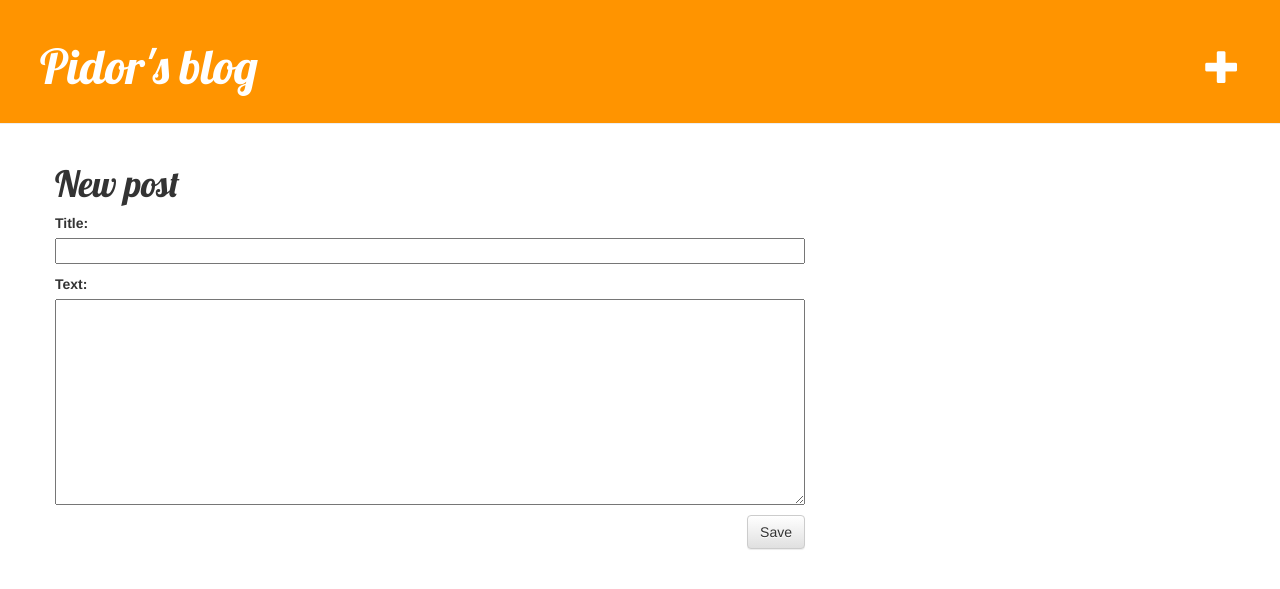
After one commit to diekunz/django-blog, a Django app: page /post/new/ in a window 1280 px wide. The commit adds this page. Shown: the top 589 px of the page. Run offline with Django 4.2, Linux system fonts and the light colour scheme; some libraries are stand-ins or nearby versions.

Commit message:
Added views to create/edit blog post inside the site.

```diff
--- /dev/null
+++ b/blog/forms.py
@@ -0,0 +1,9 @@
+from django import forms
+
+from .models import Post
+
+class PostForm(forms.ModelForm):
+
+    class Meta:
+        model = Post
+        fields = ('title', 'text',)
--- a/blog/static/css/blog.css
+++ b/blog/static/css/blog.css
@@ -20,6 +20,7 @@ h1, h2, h3, h4 {
 
 .date {
     color: #828282;
+    display: inline;
 }
 
 .save {
@@ -44,3 +45,11 @@ h1, h2, h3, h4 {
 .post h1 a, .post h1 a:visited {
     color: #000000;
 }
+
+.btn-edit-post {
+    margin-left: 15px;
+}
+
+.btn-new-post {
+    margin-top: 80%;
+}
--- a/blog/templates/blog/base.html
+++ b/blog/templates/blog/base.html
@@ -9,6 +9,7 @@
     </head>
     <body>
         <div class="page-header">
+            <a href="{% url 'post_new' %}" class="top-menu"><span class="glyphicon glyphicon-plus btn-new-post"></span></a>
             <h1><a href="/">Pidor's blog</a></h1>
         </div>
 
--- a/blog/templates/blog/post_detail.html
+++ b/blog/templates/blog/post_detail.html
@@ -9,5 +9,6 @@
                 {{ post.published_date }}
             </div>
         {% endif %}
+        <a class="btn btn-edit-post btn-default" href="{% url 'post_edit' pk=post.pk %}"><span class="glyphicon glyphicon-pencil"></span></a>
     </div>
 {% endblock %}
--- /dev/null
+++ b/blog/templates/blog/post_edit.html
@@ -0,0 +1,9 @@
+{% extends 'blog/base.html' %}
+
+{% block content %}
+    <h1>New post</h1>
+    <form method="POST" class="post-form">{% csrf_token %}
+        {{ form.as_p }}
+        <button type="submit" class="save btn btn-default">Save</button>
+    </form>
+{% endblock %}
--- a/blog/urls.py
+++ b/blog/urls.py
@@ -4,4 +4,6 @@ from . import views
 urlpatterns = [
     path('', views.post_list, name='post_list'),
     path('post/<int:pk>/', views.post_detail, name='post_detail'),
+    path('post/new/', views.post_new, name='post_new'),
+    path('post/<int:pk>/edit/', views.post_edit, name='post_edit'),
 ]
--- a/blog/views.py
+++ b/blog/views.py
@@ -1,6 +1,7 @@
-from django.shortcuts import render, get_object_or_404
+from django.shortcuts import render, redirect, get_object_or_404
 from django.utils import timezone
 from .models import Post
+from .forms import PostForm
 
 def post_list(request):
     posts = Post.objects.filter(published_date__lte=timezone.now()).order_by('published_date')
@@ -9,3 +10,30 @@ def post_list(request):
 def post_detail(request, pk):
     post = get_object_or_404(Post, pk=pk)
     return render(request, 'blog/post_detail.html', {'post': post})
+
+def post_new(request):
+    if request.method == "POST":
+        form = PostForm(request.POST)
+        if form.is_valid():
+            post = form.save(commit=False)
+            post.author = request.user
+            post.published_date = timezone.now()
+            post.save()
+            return redirect('post_detail', pk=post.pk)
+    else:
+        form = PostForm()
+    return render(request, 'blog/post_edit.html', {'form': form})
+
+def post_edit(request, pk):
+    post = get_object_or_404(Post, pk=pk)
+    if request.method == "POST":
+        form = PostForm(request.POST, instance=post)
+        if form.is_valid():
+            post = form.save(commit=False)
+            post.author = request.user
+            post.published_date = timezone.now()
+            post.save()
+            return redirect('post_detail', pk=post.pk)
+    else:
+        form = PostForm(instance=post)
+    return render(request, 'blog/post_edit.html', {'form': form})
```
